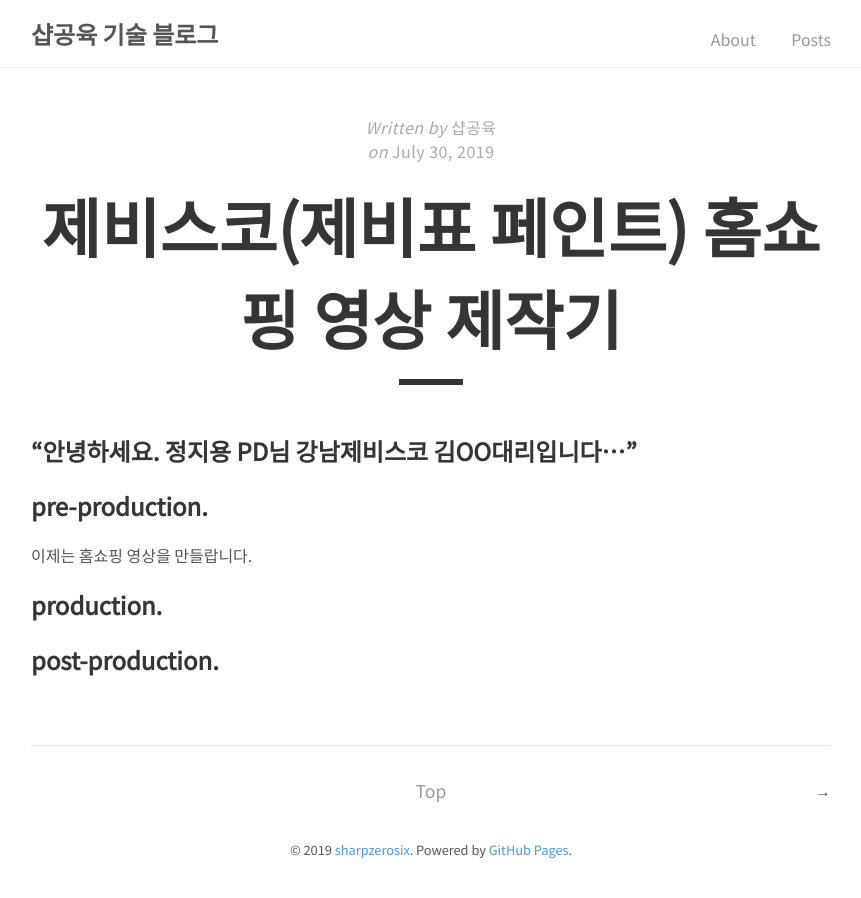
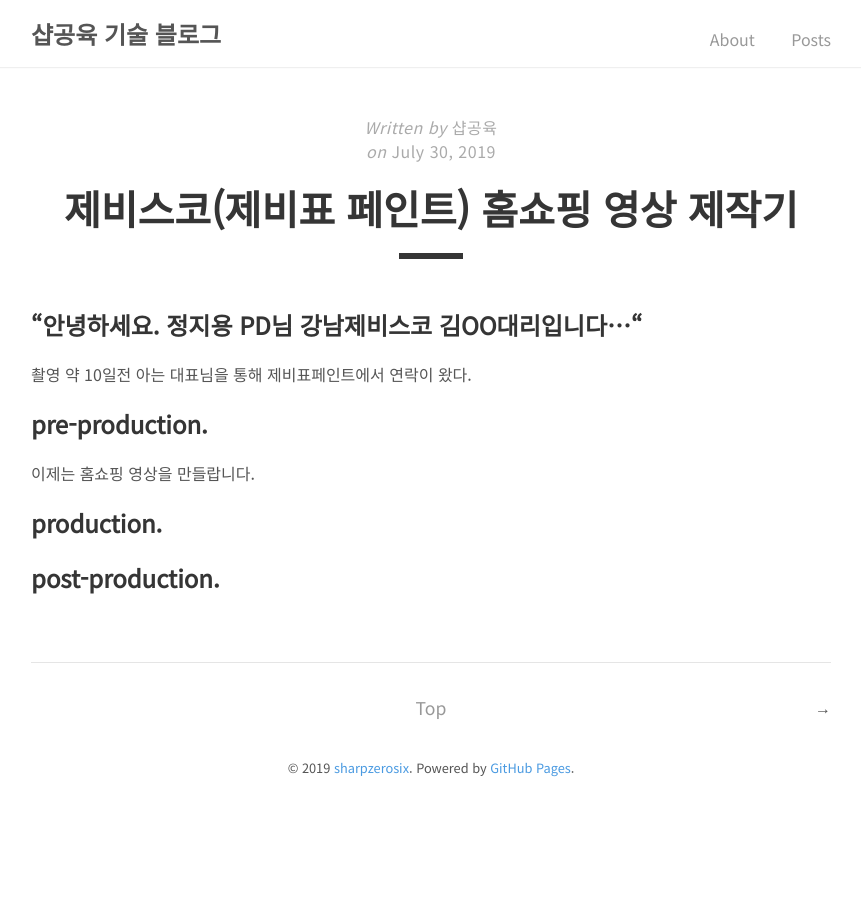
Before and after one commit to sharpzerosix/sharpzerosix.github.io, a Jekyll site: the page built from _posts/2019-07-30-jevisco-homeshopping.md, in a window 1280 px wide. Shown: the whole page, without its empty margins (209-1070 px from the left). Built offline with Jekyll 4.4.1, drawn with Linux system fonts in a browser that asks for light colours.

Commit message:
modified

```diff
--- a/_config.yml
+++ b/_config.yml
@@ -3,9 +3,6 @@
 description:    "이 블로그는 샵공육이 미디어와 IT 분야에서 활동하면서 성장하는 이야기를 담는 블로그입니다."
 baseurl:        ""
 url:            "https://sharpzerosix.github.io"
-
-# Google Analytics
-google_analytics: UA—XXXXXXXX-X
 
 # Author
 author:
@@ -31,7 +28,7 @@
   # - jemoji #Uncomment this to allow emoji in your post
 
 # Permalinks
-permalink:      //:title
+permalink:      /:title
 paginate:       5
 
 # Excludes
--- a/_layouts/default.html
+++ b/_layouts/default.html
@@ -1,5 +1,5 @@
 <!DOCTYPE html>
-<html lang="en">
+<html lang="ko-KR">
 
   {% include head.html %}
 
--- a/_layouts/home.html
+++ b/_layouts/home.html
@@ -1,7 +1,7 @@
 ---
 layout: default
 ---
-
+{% include home-banner.html %}
 <div class="catalogue">
   {% for post in paginator.posts %}
     <a href="{{ post.url | prepend: site.baseurl }}" class="catalogue-item">
--- a/_layouts/post.html
+++ b/_layouts/post.html
@@ -17,7 +17,7 @@
     {% endif %}
   </div>
 
-  <h3 class="post-title">{{ page.title }}</h3> <!-- 쉬바 이거 글씨 너무 큰데 안바뀜 -->
+  <h1 class="post-title">{{ page.title }}</h1>
   <div class="post-line"></div>
 
   {{ content }}
--- a/_posts/2019-07-30-jevisco-homeshopping.md
+++ b/_posts/2019-07-30-jevisco-homeshopping.md
@@ -4,7 +4,8 @@
 date:   2019-07-30 17:00:00 +0900
 categories: media
 ---
-## "안녕하세요. 정지용 PD님 강남제비스코 김OO대리입니다..."
+## "안녕하세요. 정지용 PD님 강남제비스코 김OO대리입니다..."<br>
+촬영 약 10일전 아는 대표님을 통해 제비표페인트에서 연락이 왔다.
 ## pre-production.
 이제는 홈쇼핑 영상을 만들랍니다.
 ## production.
--- a/_sass/tale/_post.scss
+++ b/_sass/tale/_post.scss
@@ -15,7 +15,7 @@
   &-title {
     color: $default-shade;
     font-family: 'Noto Sans KR', sans-serif;
-    font-size: 4rem;
+    font-size: 2.5rem;
     margin: 1rem 0;
     text-align: center;
   }
```
Also changed, not shown: _includes/home-banner.html (added, +16 -0 lines), 12 other files.
